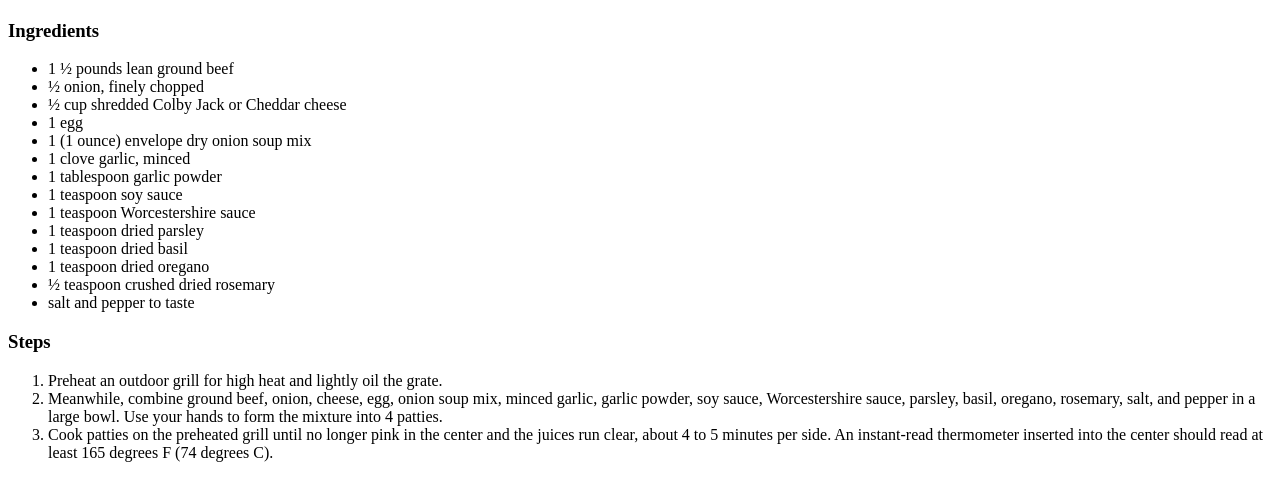
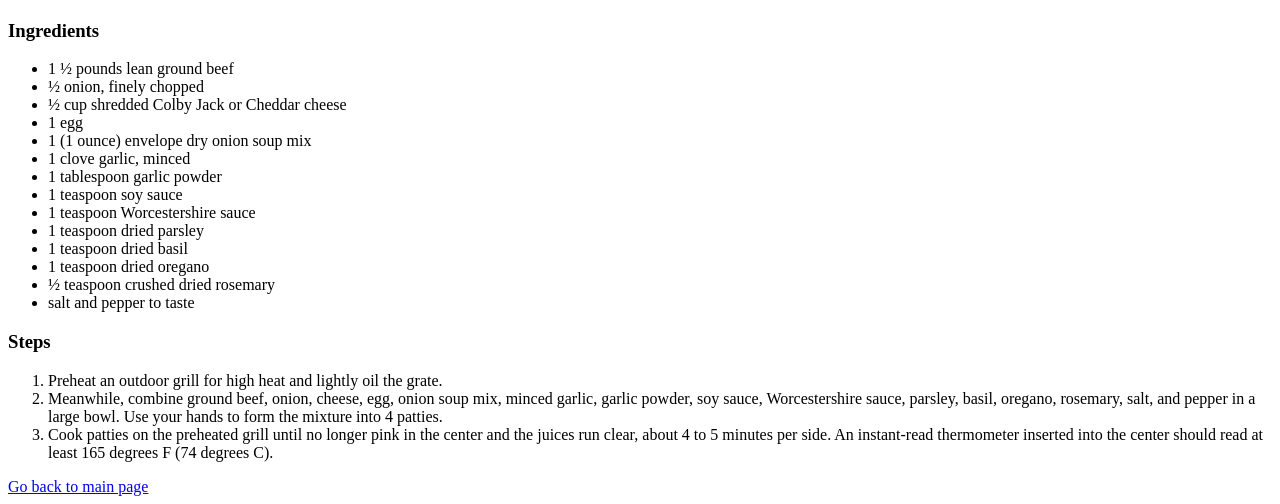
Before and after one commit to Indemeros/odin-recipes, a plain HTML site: page recipes/burger.html in a window 1280 px wide. Shown: the part 383-887 px from the top of the page. Before the commit the page ends 861 px from the top, so only its background shows below. Drawn offline with Linux system fonts and the light colour scheme.

Commit message:
Add go back anchor to main page on recipe pages
I thought that it would be a good idea to add go back to main page
on recipe pages because I know how to do it based from the knowledge
that I acquired from the course.

```diff
--- a/recipes/burger.html
+++ b/recipes/burger.html
@@ -38,5 +38,7 @@
                 the juices run clear, about 4 to 5 minutes per side. An instant-read thermometer
                 inserted into the center should read at least 165 degrees F (74 degrees C).</li>
         </ol>
+
+        <a href="../index.html">Go back to main page</a>
     </body>
 </html>
```
Also changed, not shown: recipes/hash-browns.html (+2 -0 lines), recipes/pancakes.html (+2 -0 lines).
